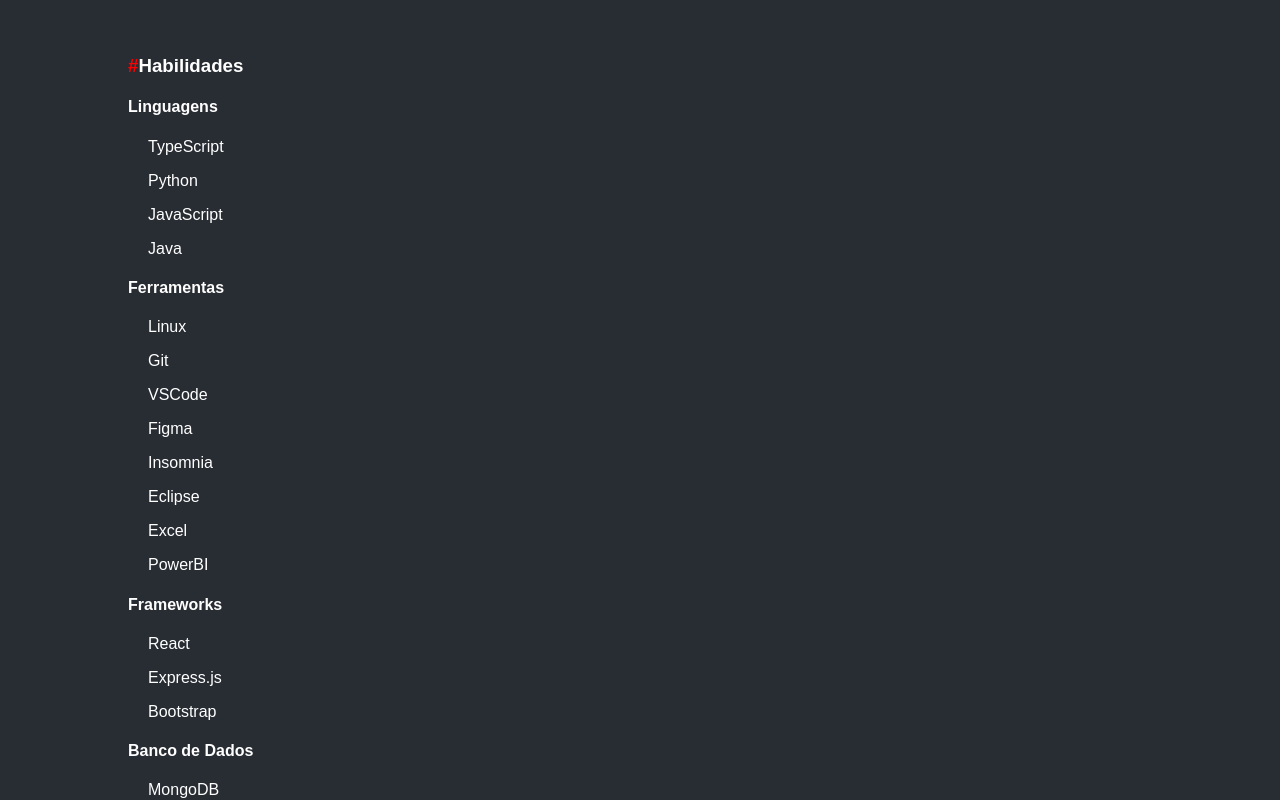
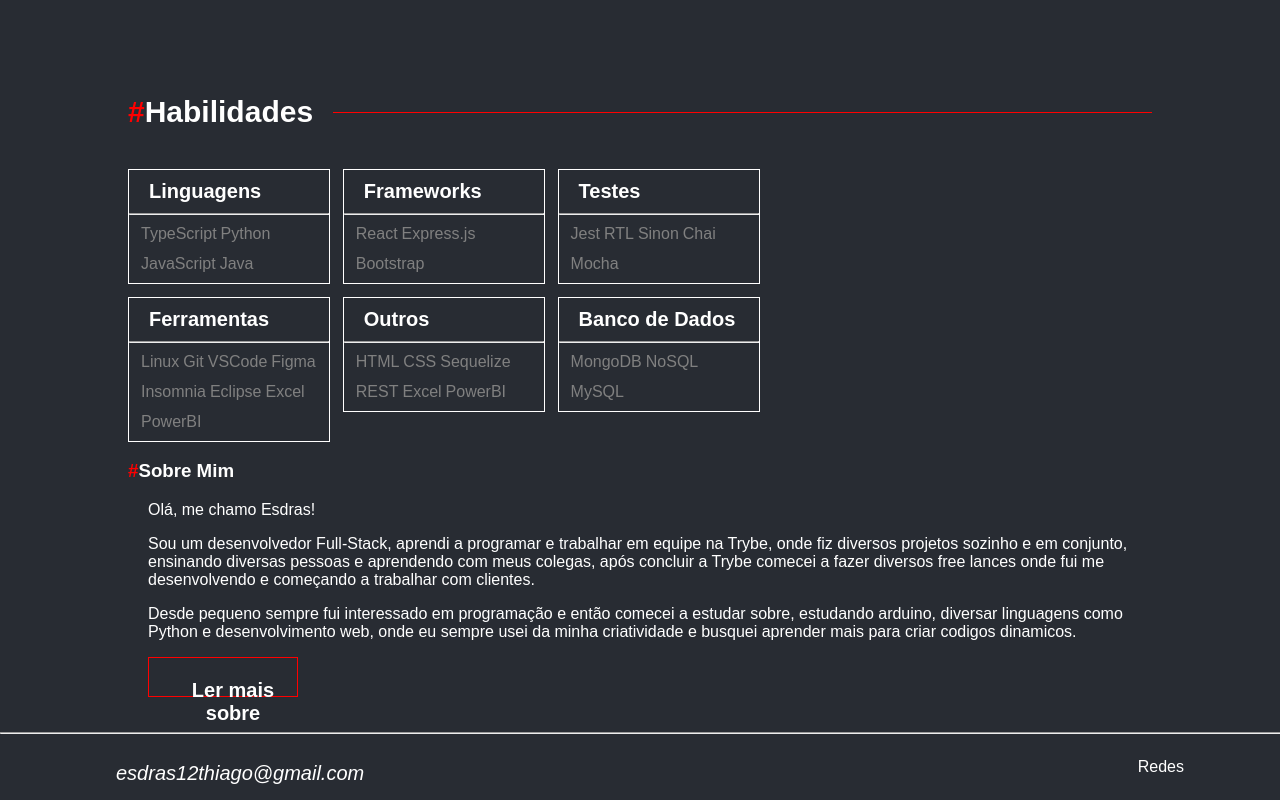
Before and after one commit to EsdrasThiago/portfolioprofissional, a React (Create React App) app: page / in a window 1280 px wide. Shown: the part 1700-2500 px from the top of the page. Built offline with nearby package versions, Linux system fonts and the light colour scheme; a web font is replaced by a local one.

Commit message:
Habilidades na Home estilizada

```diff
--- a/src/components/SkillHome.jsx
+++ b/src/components/SkillHome.jsx
@@ -1,18 +1,27 @@
 import skillsHomeMock from "../mocks/skillsMock";
+import '../styles/SkillsHomeStyle.css'
 
 function SkillHome() {
 
     return (
-        <section>
+        <section className="skills-home-main">
+            <section className="skill-home-title">
                 <h1><b>#</b>Habilidades</h1>
+                <hr />
+            </section>
+            <section className="skills-home-cards">
                 {skillsHomeMock.map((e) => (
-                <section>
-                    <h1>{e.name}</h1>
+                    <section className="skills-home-card">
+                        <h1 className="skills-home-title">{e.name}</h1>
+                        <hr />
+                        <section className="skills-home-text">
                             {e.text.map((el) => (
                                 <p>{el}</p>
                             ))}
                         </section>
+                    </section>
                 ))}
+            </section>
         </section>
     );
 }
--- a/src/mocks/skillsMock.js
+++ b/src/mocks/skillsMock.js
@@ -4,25 +4,25 @@
         text: ["TypeScript", "Python", "JavaScript", "Java"]
     },
     {
-        name: "Ferramentas",
-        text: ["Linux", "Git", "VSCode", "Figma", "Insomnia", "Eclipse", "Excel", "PowerBI"]
-    },
-    {
         name: "Frameworks",
         text: ["React", "Express.js", "Bootstrap"]
     },
     {
-        name: "Banco de Dados",
-        text: ["MongoDB", "NoSQL", "MySQL"]
+        name: "Testes",
+        text: ["Jest", "RTL", "Sinon", "Chai", "Mocha"]
+    },
+    {
+        name: "Ferramentas",
+        text: ["Linux", "Git", "VSCode", "Figma", "Insomnia", "Eclipse", "Excel", "PowerBI"]
     },
     {
         name: "Outros",
         text: ["HTML", "CSS", "Sequelize", "REST", "Excel", "PowerBI"]
     },
     {
-        name: "Testes",
-        text: ["Jest", "RTL", "Sinon", "Chai", "Mocha"]
-    }
+        name: "Banco de Dados",
+        text: ["MongoDB", "NoSQL", "MySQL"]
+    },
 ]
 
 export default skillsHomeMock;
--- a/src/styles/ProjectsHomeStyle.css
+++ b/src/styles/ProjectsHomeStyle.css
@@ -32,7 +32,7 @@
 }
 
 .project-home-card {
-    border: solid gray 1.5px;
+    border: solid white 1.5px;
     width: 20vw;
     height: 450px;
 }
@@ -42,7 +42,7 @@
 }
 
 .project-home-hr-bot {
-    border: 1px solid gray;
+    border: 1px solid white;
 }
 
 .project-home-stacks {
@@ -64,7 +64,7 @@
     width: 20vw;
     height: 200px;
     margin-bottom: 0px;
-    border-bottom: solid gray 2px;
+    border-bottom: solid white 2px;
 }
 
 .project-home-more {
--- /dev/null
+++ b/src/styles/SkillsHomeStyle.css
@@ -0,0 +1,60 @@
+.skill-home-title {
+    display: flex;
+    align-items: center;
+}
+
+.skill-home-title hr {
+    width: 80vw;
+    height: 1px;
+    margin-left: 0px;
+    border: none;
+    background-color: red;
+}
+
+.skill-home-title h1 {
+    font-size: 30px;
+    margin-right: 20px;
+}
+
+.skills-home-cards {
+    position: static;
+    display: flex;
+    flex-wrap: wrap;
+    width: 800px;
+    gap: 1vw;
+    align-items: flex-start;
+    /* border: solid red 3px; */
+    justify-content: flex-start;
+}
+
+
+.skills-home-card {
+    width: 200px;
+    border: solid 1px white;
+}
+
+.skills-home-card hr {
+    color: gray;
+}
+
+.skills-home-card h1 {
+    margin-left: 20px;
+    font-size: 20px;
+    margin-top: 10px;
+    margin-bottom: 10px;
+}
+
+.skills-home-text {
+    display: flex;
+    flex-wrap: wrap;
+    margin: auto;
+    /* border: solid red 1px; */
+    width: 180px;
+}
+
+.skills-home-text p {
+    color: gray;
+    margin: 2px;
+    margin-bottom: 10px;
+    /* margin-right: 5px; */
+}
```
Lines whose indentation alone changed are shown as unchanged.
